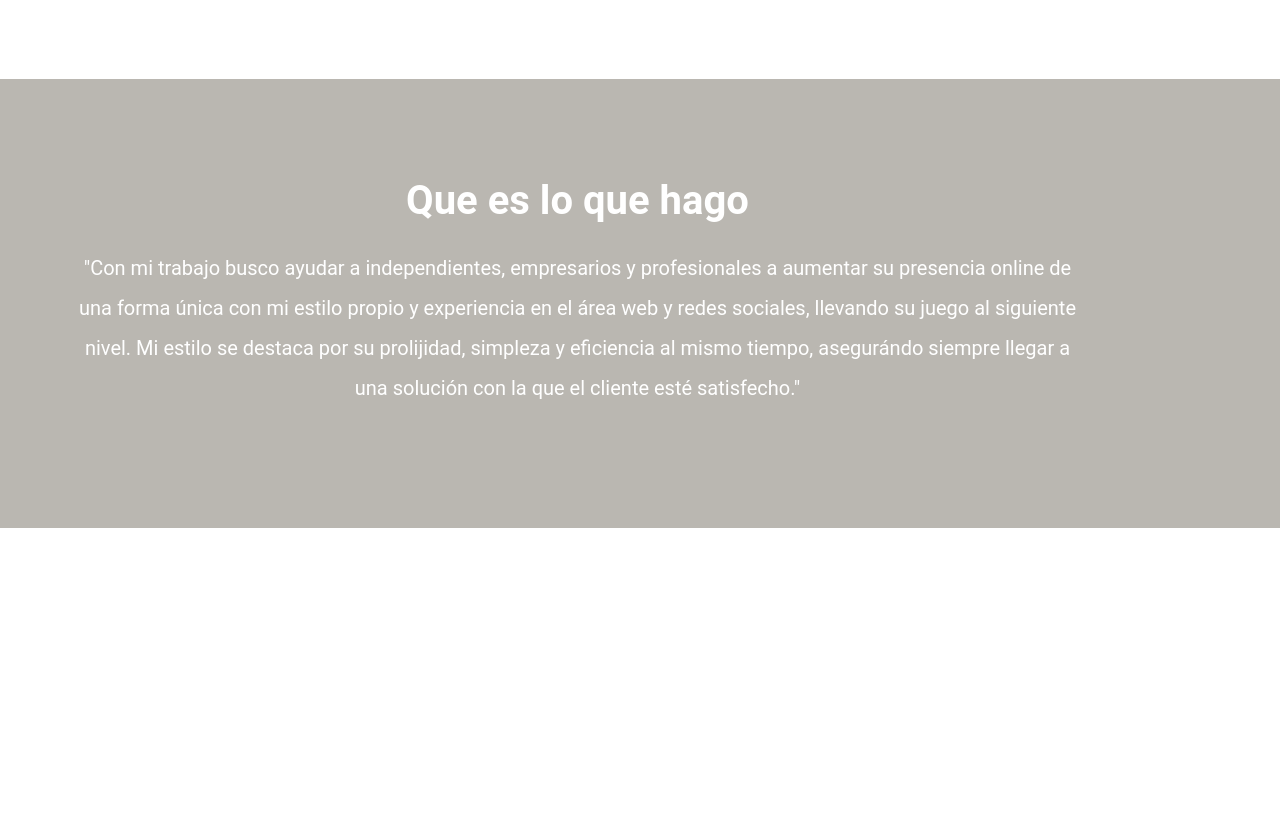
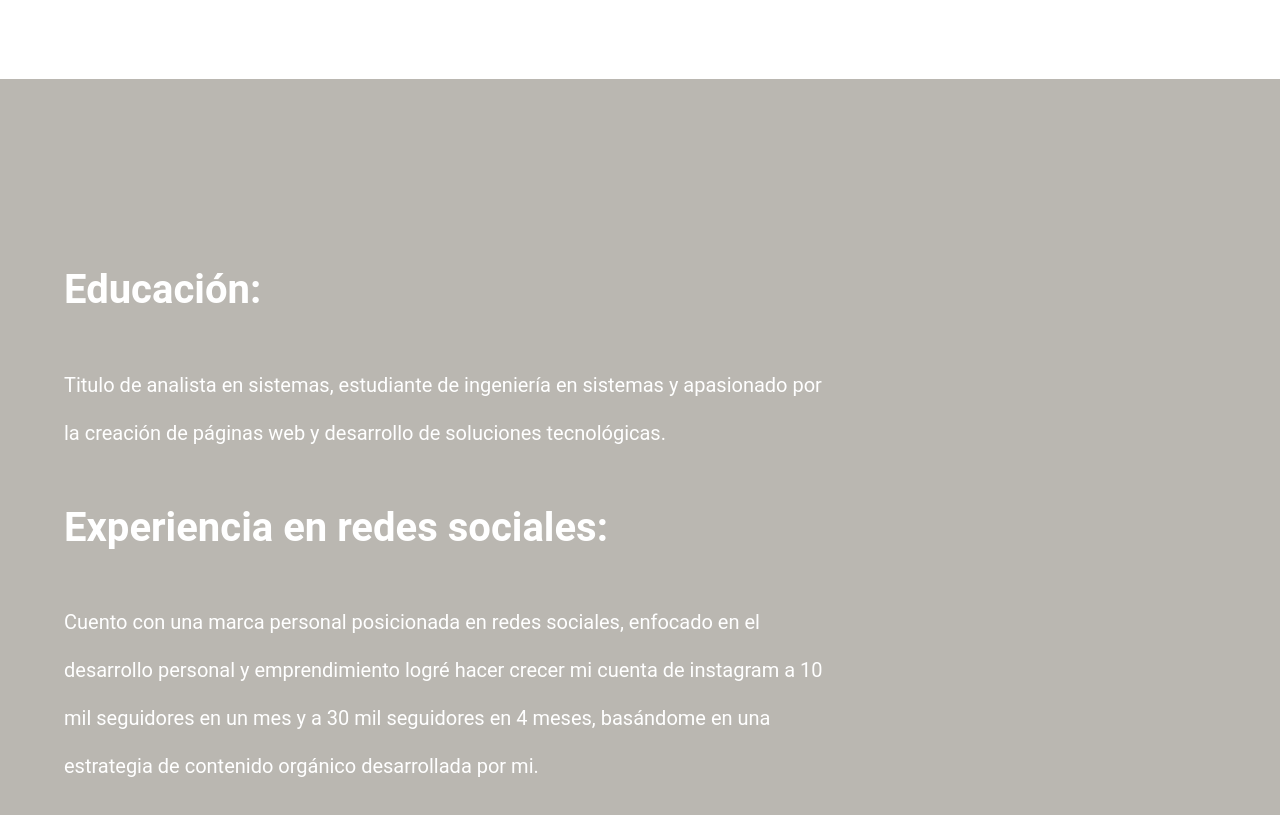
Before and after one commit to sebaJordanYT/PaginaPerfil, a plain HTML site: page acercaDe.html in a window 1280 px wide. Shown: the part 581-1396 px from the top of the page. Before the commit the page ends 1109 px from the top, so only its background shows below. Drawn offline with Linux system fonts and the light colour scheme.

Commit message:
pagina acercaDe

```diff
--- a/acercaDe.html
+++ b/acercaDe.html
@@ -34,16 +34,18 @@
             </p>
         </div>
 
-        <div class="horizontal">
-            <div class="centro-ancho">
-                <h1> Que es lo que hago </h1>
-                <p>
-                    "Con mi trabajo busco ayudar a independientes, empresarios y profesionales a aumentar su presencia online de una forma única con
-                    mi estilo propio y experiencia en el área web y redes sociales, llevando su juego al siguiente nivel. Mi estilo se
-                    destaca por su prolijidad, simpleza y eficiencia al mismo tiempo, asegurándo siempre llegar a una solución con la que el cliente
-                    esté satisfecho."
-                </p>
-            </div>
+        <div class="horizontal-columna">
+            <h1>Educación:</h1>
+            <p>
+                Titulo de analista en sistemas, estudiante de ingeniería en sistemas y apasionado por la creación de páginas web
+                y desarrollo de soluciones tecnológicas.
+            </p>
+            <h1>Experiencia en redes sociales:</h1>
+            <p>
+                Cuento con una marca personal posicionada en redes sociales, enfocado en el desarrollo personal y emprendimiento logré
+                hacer crecer mi cuenta de instagram a 10 mil seguidores en un mes y a 30 mil seguidores en 4 meses, basándome en una
+                estrategia de contenido orgánico desarrollada por mi.
+            </p>
         </div>
 </body>
 </html>
--- a/styles/style.css
+++ b/styles/style.css
@@ -124,6 +124,18 @@ footer {
     line-height: 40px;
 }
 
+.horizontal-columna{
+    padding-top: 20vh;
+    display: flex;
+    flex-direction: column;
+    padding-right: 35%;
+    padding-bottom: 5%;
+    padding-left: 5%;
+    background-color: #bab7b1;
+    color: white;
+    line-height: 6vh;
+}
+
 .centro { /*para alinear texto al centro */
     margin: 0 auto; /* Centra el contenido del div horizontalmente */
     max-width: 600px; /* O ajusta el ancho máximo según tus necesidades */
@@ -234,7 +246,7 @@ footer {
 @media screen and (max-width: 768px){
     .izquierda-simple{
         padding: 5vh;
-        height: 70vh;
+        height: 100vh;
         width: 100%;
     }
 }
```
